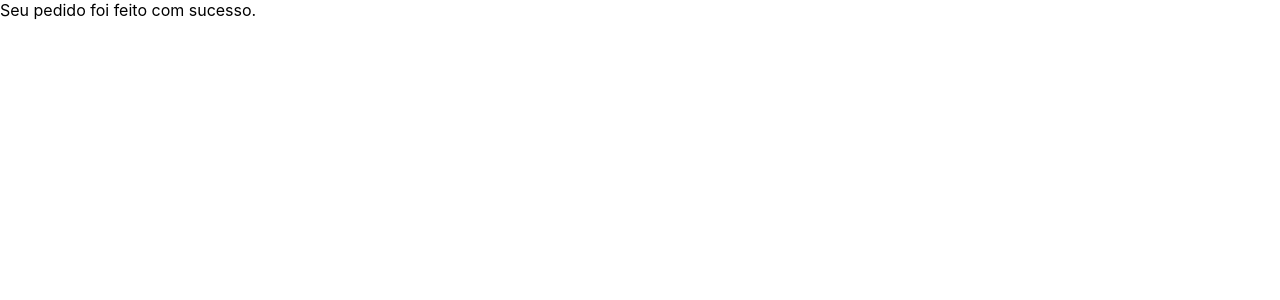
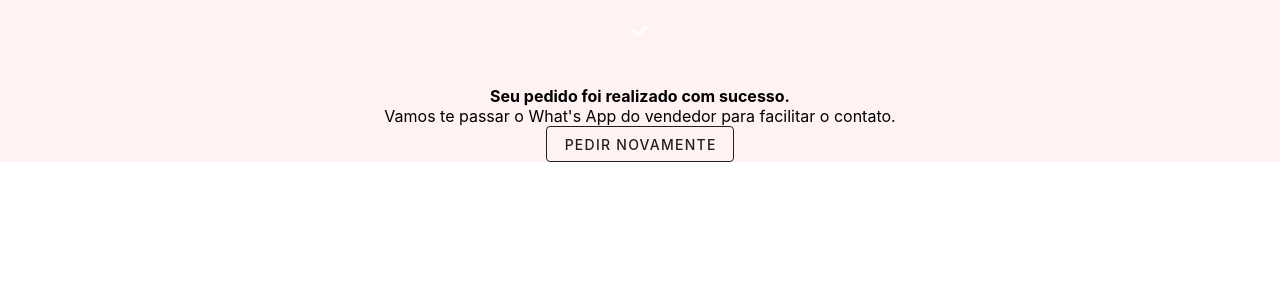
Before and after one commit to rafareisbr/swippering, a Nuxt app: page /pedido-realizado in a window 1280 px wide. Shown: the top 300 px of the page. Built offline with nearby package versions, Linux system fonts and the light colour scheme.

Commit message:
Via cep e Resultado positivo

```diff
--- a/pages/index.vue
+++ b/pages/index.vue
@@ -97,8 +97,10 @@
             >
               <template v-slot:activator="{ on, attrs }">
                 <div v-bind="attrs" v-on="on">
-                  {{ estabelecimento.funcionamento_hoje }}
-                  <v-icon>expand_more</v-icon>
+                  <div style="display: flex;">
+                    <div>{{ estabelecimento.funcionamento_hoje[0].hr_inicial | horario }} às {{ estabelecimento.funcionamento_hoje[0].hr_final | horario }}</div>
+                    <v-icon>expand_more</v-icon>
+                  </div>
                 </div>
               </template>
               <v-list>
--- a/pages/pedido-realizado.vue
+++ b/pages/pedido-realizado.vue
@@ -1,12 +1,29 @@
 <template>
-  <div>
-    Seu pedido foi feito com sucesso.
+  <div class="mx-auto" style="background-color: rgba(255,0,22,0.05); max-height: 100vh; height: 100%; text-align: center;">
+    <div style="display: flex; flex-direction: column; align-items: center; justify-content: center; height: 100%;">
+      <v-avatar color="green" size="62" style="margin-bottom: 1.5rem;">
+        <i class="fas fa-check" style="color: white"></i>
+      </v-avatar>
+      <div style="font-weight: 700">
+        Seu pedido foi realizado com sucesso.
+      </div>
+
+      <p>Vamos te passar o What's App do vendedor para facilitar o contato.</p>
+
+      <v-btn outlined @click="onClickPedirNovamente">
+        Pedir Novamente
+      </v-btn>
+    </div>
   </div>
 </template>
 
 <script>
 export default {
-
+  methods: {
+    onClickPedirNovamente () {
+      this.$router.push('/')
+    }
+  }
 }
 </script>
 
--- a/pages/pedido.vue
+++ b/pages/pedido.vue
@@ -63,21 +63,21 @@
           </template>
         </v-select>
 
-        <template v-if="adquirir_por === 'R'">
-          <v-card class="mb-5">
-            <v-card-text>
-              <div>
-                <div class="mb-2">
-                  Endereço de Retirada:
-                </div>
-                <div>{{ estabelecimento.endereco.logradouro }}</div>
-                <div>{{ estabelecimento.endereco.bairro }}</div>
-              </div>
-            </v-card-text>
-          </v-card>
-        </template>
+        <!--        <template v-if="adquirir_por === 'R'">-->
+        <!--          <v-card class="mb-5">-->
+        <!--            <v-card-text>-->
+        <!--              <div>-->
+        <!--                <div class="mb-2">-->
+        <!--                  Endereço de Retirada:-->
+        <!--                </div>-->
+        <!--                <div>{{ estabelecimento.endereco.logradouro }}</div>-->
+        <!--                <div>{{ estabelecimento.endereco.bairro }}</div>-->
+        <!--              </div>-->
+        <!--            </v-card-text>-->
+        <!--          </v-card>-->
+        <!--        </template>-->
 
-        <template v-else-if="adquirir_por === 'E'">
+        <template v-if="adquirir_por === 'E'">
           <v-card class="mb-8">
             <v-card-title class="font-m ">
               Endereço de Entrega
@@ -88,6 +88,7 @@
                 label="Cep"
                 solo
                 required
+                @blur="buscarCep"
               />
               <v-text-field
                 v-model="entregar_em.logradouro"
@@ -136,7 +137,11 @@
           solo
           required
           type="number"
-        />
+        >
+          <template v-slot:prepend>
+            R$
+          </template>
+        </v-text-field>
       </template>
 
       <v-text-field
@@ -147,7 +152,7 @@
       />
 
       <v-text-field
-        v-model="telefone"
+        v-model.number="telefone"
         label="Número do Whatsapp"
         solo
         required
@@ -186,6 +191,7 @@
 <script>
 import { mapGetters } from 'vuex'
 import estabelecimentoService from '@/services/estabelecimento'
+import ViaCepResult from '@/models/ViaCepResult'
 
 export default {
   layout: 'cru',
@@ -257,6 +263,18 @@ export default {
     voltarParaAdcMaisItens () {
       this.$router.push('/')
     },
+    async buscarCep () {
+      try {
+        const response = await this.$axios.get('https://viacep.com.br/ws/' + this.entregar_em.cep + '/json/')
+        const cep = new ViaCepResult(response.data)
+        this.entregar_em.logradouro = cep.logradouro
+        this.entregar_em.complemento = cep.complemento
+        this.entregar_em.bairro = cep.bairro
+      } catch (falha) {
+        // eslint-disable-next-line no-console
+        console.log('falha ao tentar obter essas informações')
+      }
+    },
     finalizarPedido () {
       this.json = {
         estabelecimento: this.estabelecimento.id,
@@ -289,6 +307,7 @@ export default {
         .then((resposta) => {
           window.open('https://api.whatsapp.com/send?phone=50600000000', '_blank')
           this.$router.push({ path: '/pedido-realizado' })
+          this.$store.dispatch('carrinho/limparCesta')
         }).catch((err) => {
           console.log(err)
         }).finally(() => {
```
Also changed, not shown: models/ViaCepResult.js (+0 -11 lines).
